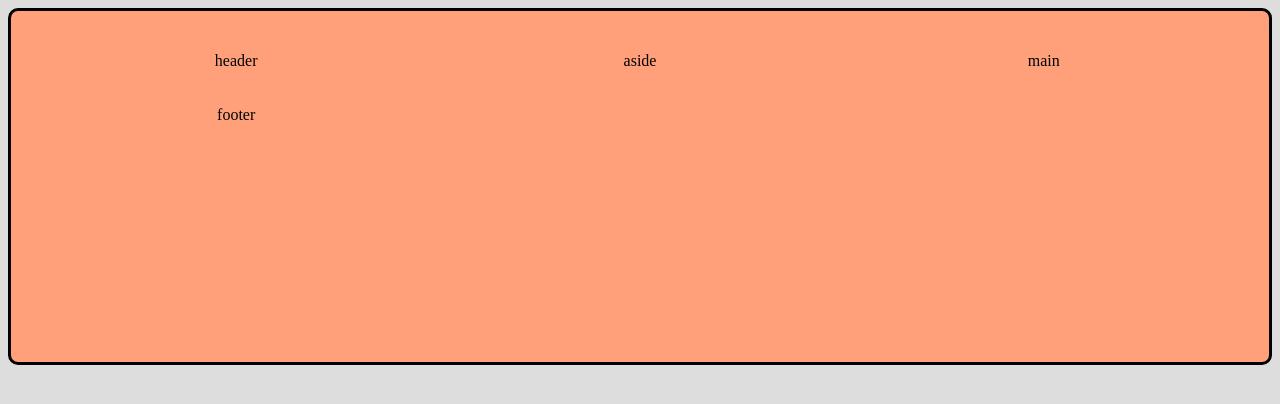
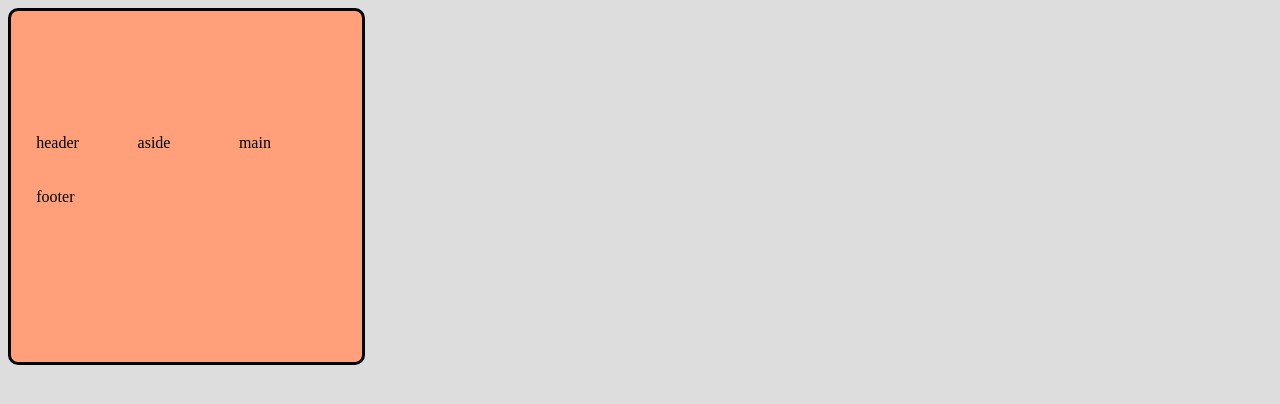
Before and after one commit to YamidHrodriguez/projects, a PHP site: page /Web_projects/experimentos_Web/grid.html in a window 1280 px wide. Shown: the top 404 px of the page. Run offline with PHP 8.4, Linux system fonts and the light colour scheme.

Commit message:
Centrar contenido justify-content y align-content

```diff
--- a/Web_projects/experimentos_Web/styles.css
+++ b/Web_projects/experimentos_Web/styles.css
@@ -9,8 +9,9 @@
    gap: 4px;
    padding: 2%;
    height: 300px;
-   justify-items: center;
-   align-items: center;
+   width: 300px;
+   justify-content: center;
+   align-content: center;
 }
 
 
@@ -21,7 +22,6 @@
 }
 .container div:first-child{
     background: rgb(126, 208, 126);
-    align-self: center;
 }
 .container div:nth-child(2){
     background: pink;
```
